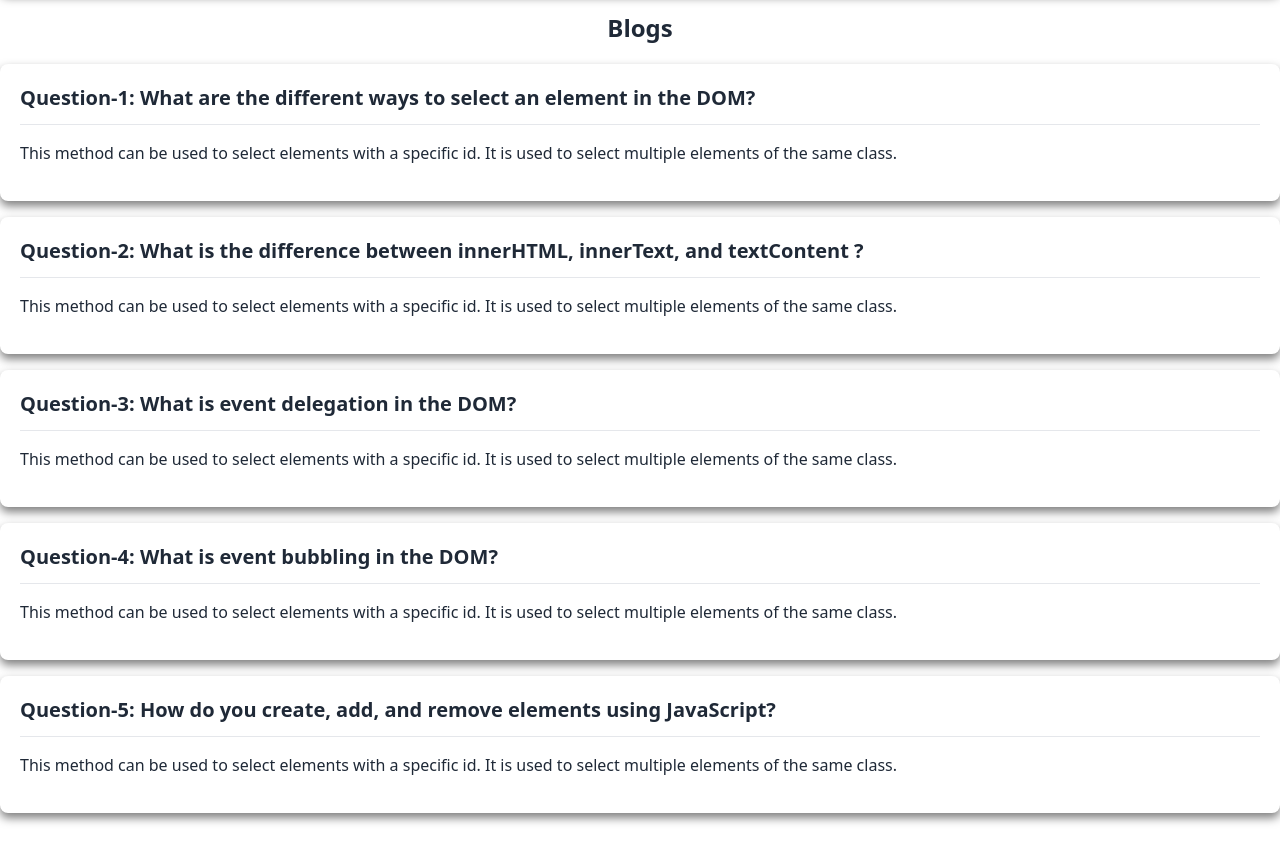
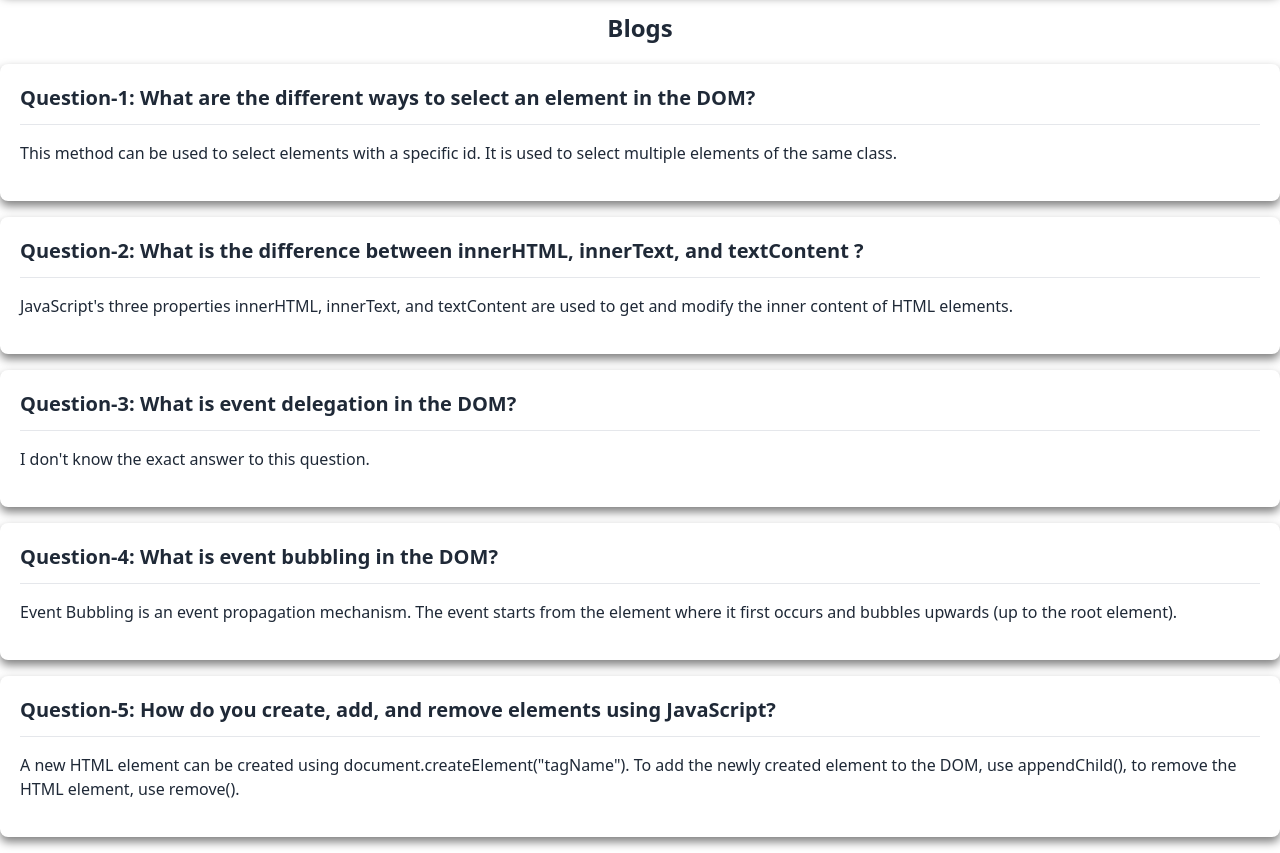
Before and after one commit to patwary9/assingment-05, a plain HTML site: page index2.html in a window 1280 px wide. Shown: the part 108-961 px from the top of the page. Before the commit the page ends 937 px from the top, so only its background shows below. Drawn offline with nearby package versions, Linux system fonts and the light colour scheme.

Commit message:
5th commit

```diff
--- a/index2.html
+++ b/index2.html
@@ -75,7 +75,7 @@
         <h3 class="text-xl font-bold">Question-2: What is the difference between innerHTML, innerText, and textContent ?</h3>
 
         <hr class="my-3">
-        <p class=" text-base font-medium my-4">This method can be used to select elements with a specific id. It is used to select multiple elements of the same class.</p>
+        <p class=" text-base font-medium my-4">JavaScript's three properties innerHTML, innerText, and textContent are used to get and modify the inner content of HTML elements.</p>
 
        </div>
 
@@ -84,7 +84,7 @@
         <h3 class="text-xl font-bold">Question-3: What is event delegation in the DOM?</h3>
 
         <hr class="my-3">
-        <p class=" text-base font-medium my-4">This method can be used to select elements with a specific id. It is used to select multiple elements of the same class.</p>
+        <p class=" text-base font-medium my-4">I don't know the exact answer to this question.</p>
 
        </div>
 
@@ -94,7 +94,7 @@
         <h3 class="text-xl font-bold">Question-4: What is event bubbling in the DOM?</h3>
 
         <hr class="my-3">
-        <p class=" text-base font-medium my-4">This method can be used to select elements with a specific id. It is used to select multiple elements of the same class.</p>
+        <p class=" text-base font-medium my-4">Event Bubbling is an event propagation mechanism. The event starts from the element where it first occurs and bubbles upwards (up to the root element).</p>
 
        </div>
 
@@ -104,7 +104,7 @@
         <h3 class="text-xl font-bold">Question-5: How do you create, add, and remove elements using JavaScript?</h3>
 
         <hr class="my-3">
-        <p class=" text-base font-medium my-4">This method can be used to select elements with a specific id. It is used to select multiple elements of the same class.</p>
+        <p class=" text-base font-medium my-4">A new HTML element can be created using document.createElement("tagName"). To add the newly created element to the DOM, use appendChild(), to remove the HTML element, use remove().</p>
 
        </div>
 
```
Also changed, not shown: index.html (+1 -1 lines).
